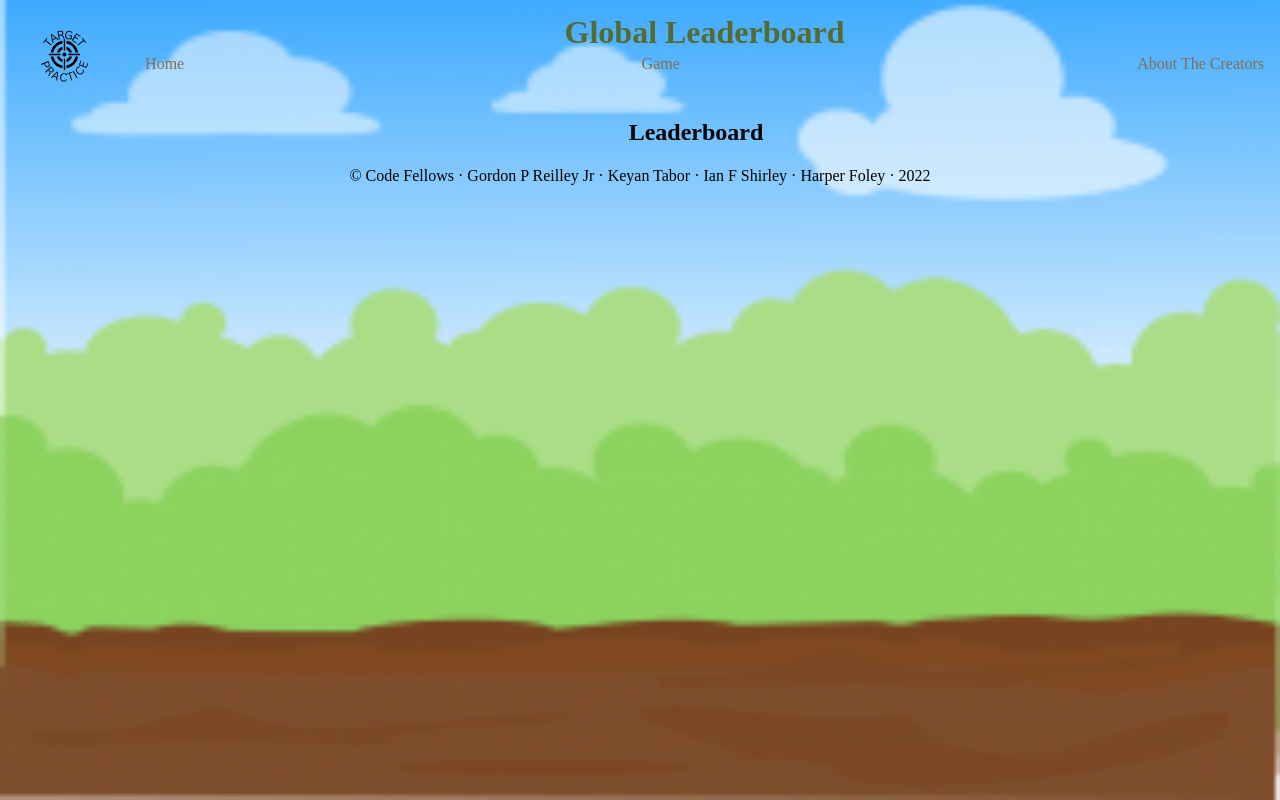
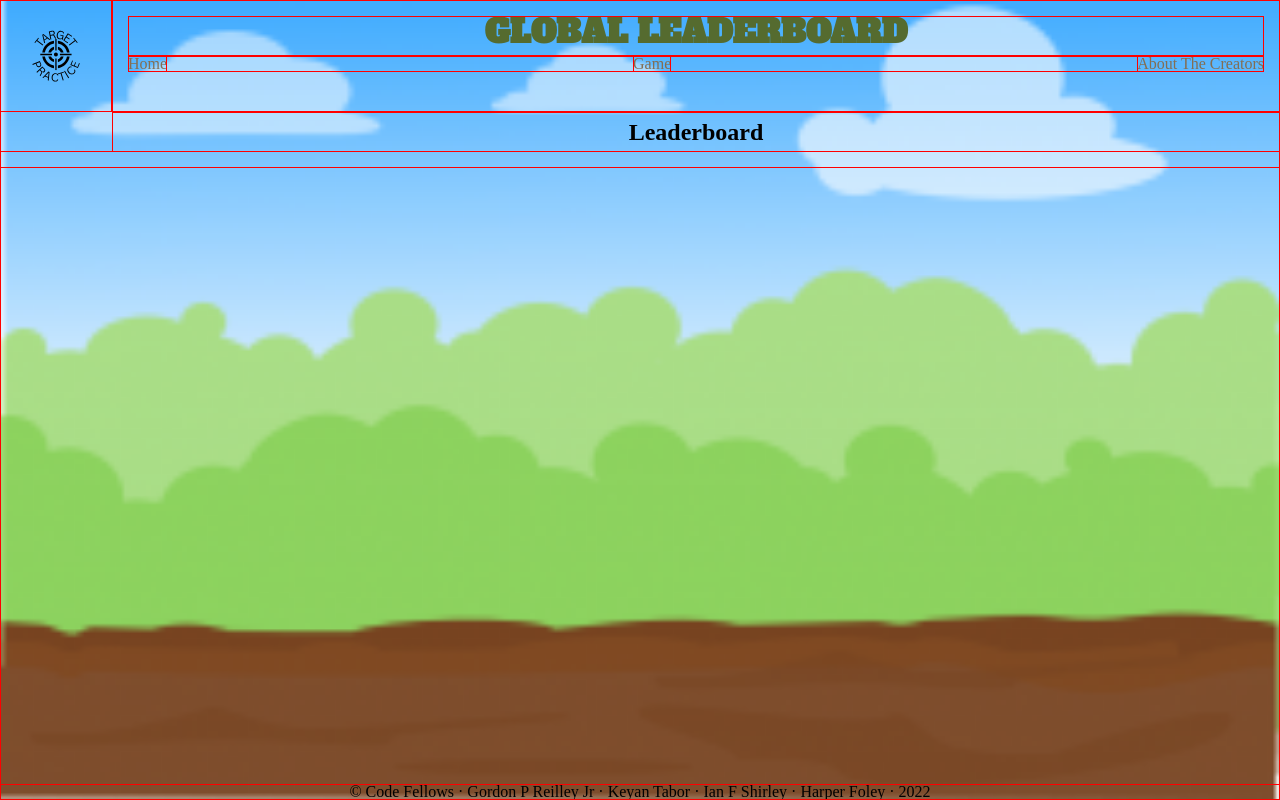
Before and after one commit to CF201-Team-Black/target-practice, a plain HTML site: page html/scores.html in a window 1280 px wide. Drawn offline with Linux system fonts and the light colour scheme.

Commit message:
working on CSS layout for scores.html

```diff
--- a/css/scores.css
+++ b/css/scores.css
@@ -1,5 +1,6 @@
 * {
-  box-sizing: border-box;
+  outline: 1px solid red;
+  outline-offset: -1px;
 }
 
 #background {
@@ -17,7 +18,7 @@ header {
 
 header img {
   height: 7rem;
-  width: 9rem;
+  /* width: 9rem; */
 }
 
 header div {
@@ -27,6 +28,7 @@ header div {
 
 h1 {
   margin: auto;
+  font-family: 'Alfa Slab One', serif;
   font-weight: bolder;
   font-size: xx-large;
   text-align: center;
@@ -71,4 +73,7 @@ main li {
 
 footer {
   text-align: center;
+  width: 100%;
+  position: fixed;
+  bottom: 0;
 }
--- a/html/scores.html
+++ b/html/scores.html
@@ -6,14 +6,18 @@
   <meta name="viewport" content="width=device-width, initial-scale=1.0">
   <link rel="stylesheet" href="../css/reset.css">
   <link rel="stylesheet" href="../css/scores.css">
-  <title>Leader-board</title>
+  <link rel="preconnect" href="https://fonts.googleapis.com">
+    <link rel="preconnect" href="https://fonts.gstatic.com" crossorigin>
+    <link href="https://fonts.googleapis.com/css2?family=Alfa+Slab+One&display=swap" rel="stylesheet">
+    <link href="https://fonts.googleapis.com/css2?family=Press+Start+2P&display=swap" rel="stylesheet">
+  <title>Leaderboard</title>
 </head>
 <body>
   <img id="background" src="../img/background.png" alt="country field">
   <header>
     <img src="../img/target-practice.svg" alt="Site Logo">
     <div>
-      <h1>Global Leaderboard</h1>
+      <h1>GLOBAL LEADERBOARD</h1>
       <nav>
         <ul>
           <li><a href="../index.html">Home</a></li>
```
